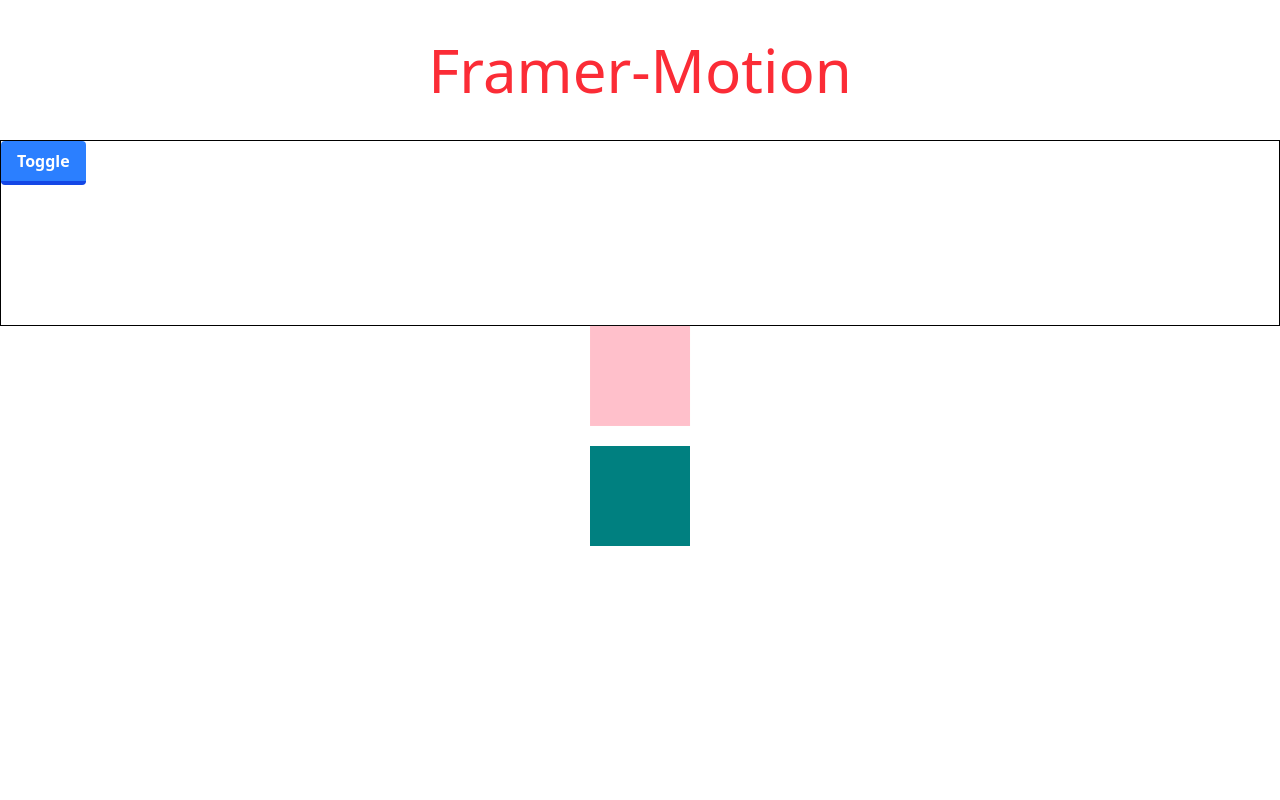
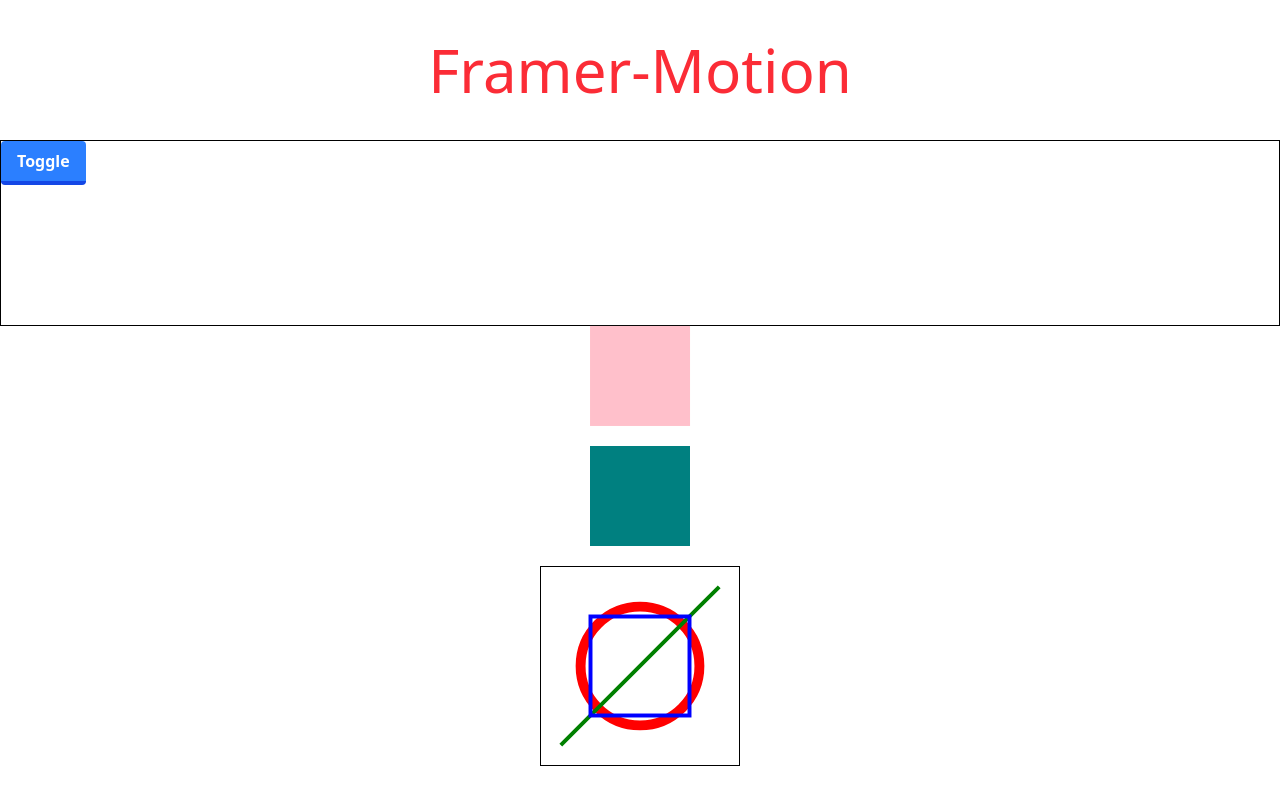
Before and after one commit to lakadeamit220/framer-motion, a React (Vite) app: page / in a window 1280 px wide. Built offline with nearby package versions, Linux system fonts and the light colour scheme.

Commit message:
implemented SVG Animations

```diff
--- a/src/App.jsx
+++ b/src/App.jsx
@@ -2,6 +2,7 @@ import BasicAnimation from "./components/basics/BasicAnimation";
 import DynamicAnimation from "./components/basics/DynamicAnimation";
 import Keyframes from "./components/basics/Keyframes";
 import LayoutAnimation from "./components/basics/LayoutAnimation";
+import SVGAnimation from "./components/basics/SVGAnimation";
 import Variants from "./components/basics/Variants";
 
 function App() {
@@ -14,6 +15,7 @@ function App() {
       <DynamicAnimation />
       <Keyframes />
       <LayoutAnimation />
+      <SVGAnimation />
     </>
   );
 }
--- /dev/null
+++ b/src/components/basics/SVGAnimation.jsx
@@ -0,0 +1,63 @@
+import { motion } from "framer-motion";
+
+function SVGAnimation() {
+  return (
+    <div
+      style={{
+        display: "flex",
+        justifyContent: "center",
+        alignItems: "center",
+      }}
+    >
+      <motion.svg
+        width="200"
+        height="200"
+        viewBox="0 0 100 100"
+        xmlns="http://www.w3.org/2000/svg"
+        className="border"
+      >
+        {/* Circle Animation */}
+        <motion.circle
+          cx="50"
+          cy="50"
+          r="30"
+          fill="transparent"
+          stroke="red"
+          strokeWidth="5"
+          initial={{ pathLength: 0 }}
+          animate={{ pathLength: 1 }}
+          transition={{ duration: 5, ease: "easeInOut" }}
+        />
+
+        {/* Line Animation */}
+        <motion.line
+          x1="10"
+          y1="90"
+          x2="90"
+          y2="10"
+          stroke="green"
+          strokeWidth="2"
+          initial={{ strokeDasharray: "0 100" }}
+          animate={{ strokeDasharray: "100 0" }}
+          transition={{ duration: 2, ease: "easeInOut" }}
+        />
+
+        {/* Rectangle Animation */}
+        <motion.rect
+          x="25"
+          y="25"
+          width="50"
+          height="50"
+          fill="transparent"
+          stroke="blue"
+          strokeWidth="2"
+          initial={{ opacity: 0 }}
+          animate={{ opacity: 1 }}
+          transition={{ duration: 2, delay: 1 }}
+        />
+      </motion.svg>
+    </div>
+  );
+}
+
+export default SVGAnimation;
```
